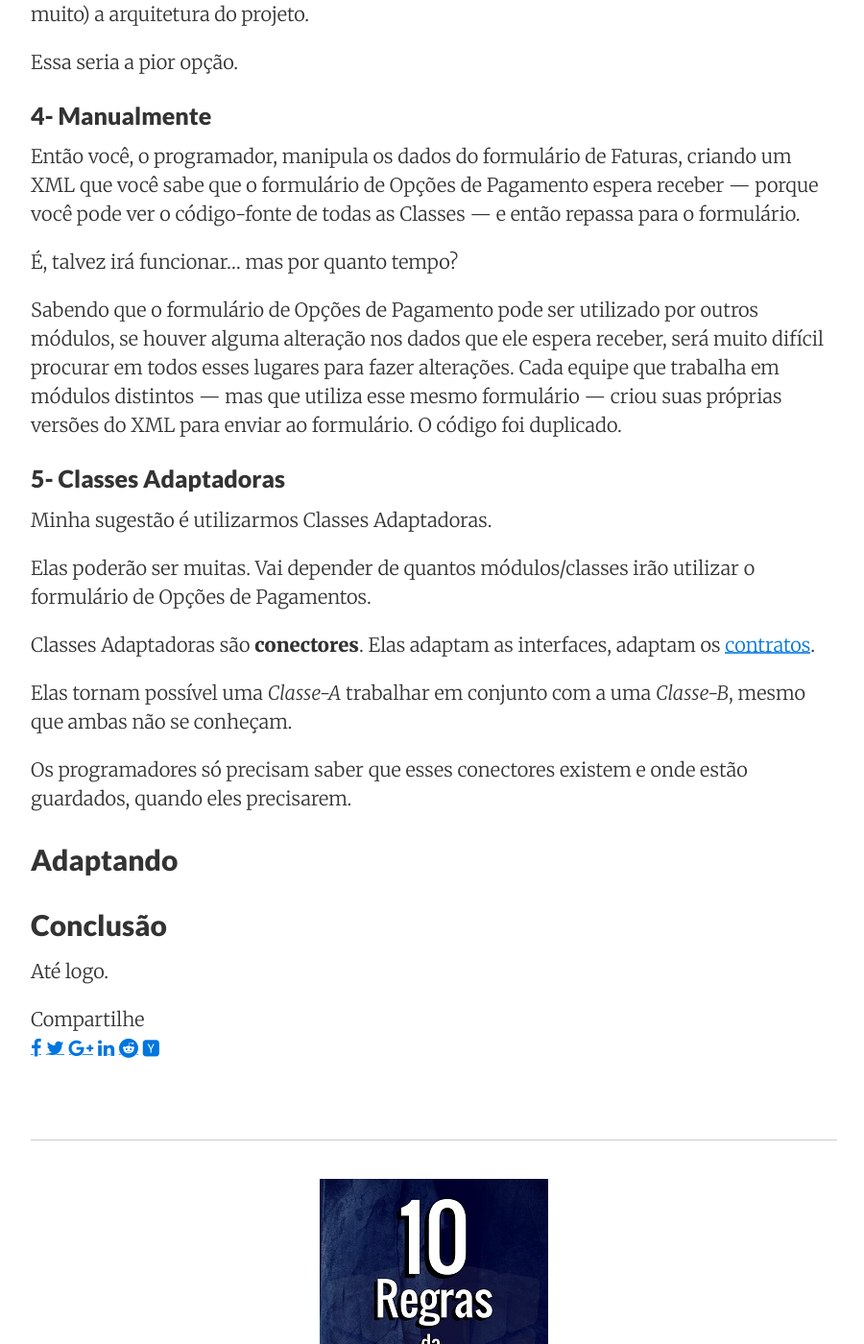
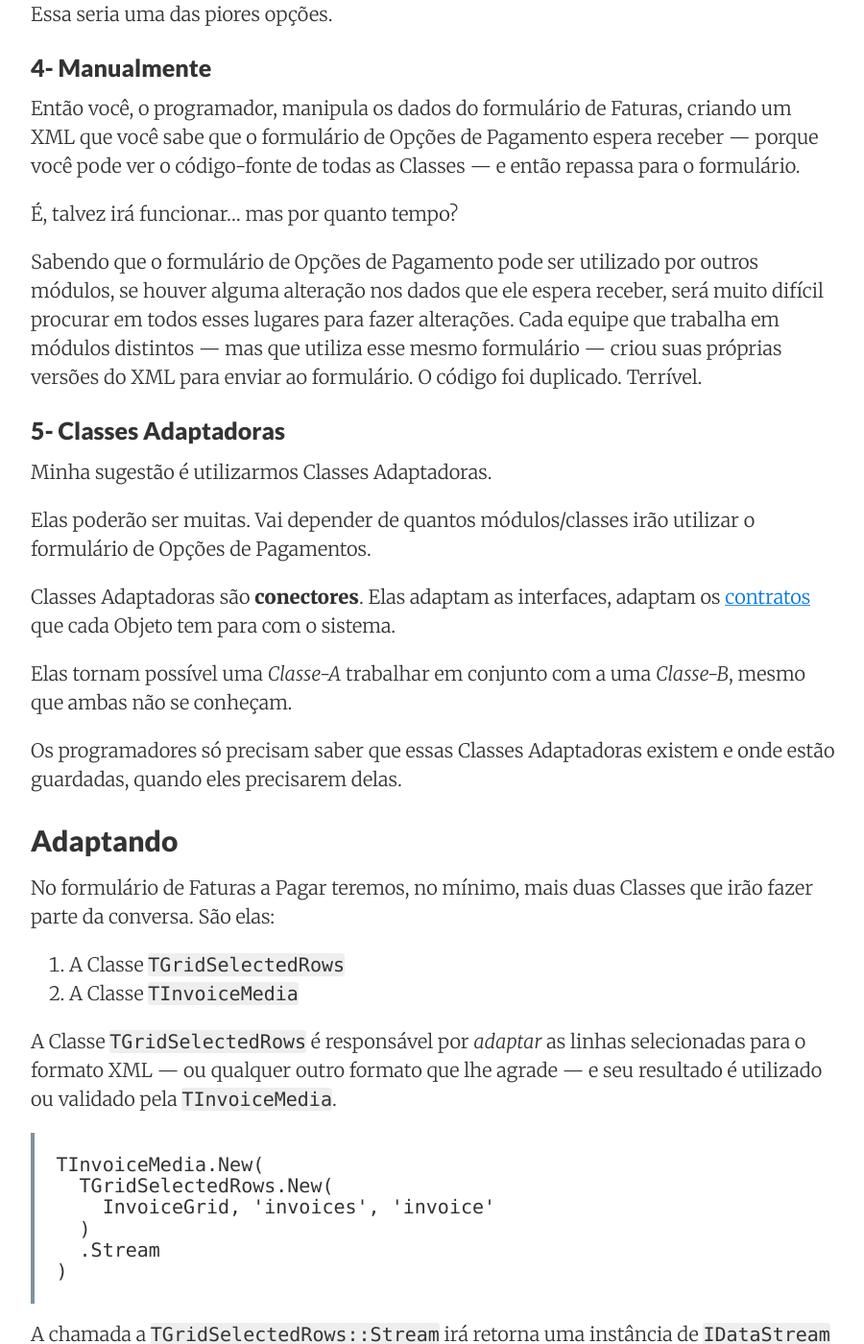
Before and after one commit to mdbs99/opp, a Jekyll site: the page built from _posts/2016-11-21-classes-adaptadoras.md, in a window 1280 px wide and 1400 px high, scrolled down 4018 px. Shown: the whole window at 96% size, without its empty margins (188-1088 px from the left). Built offline with Jekyll 4.4.1, drawn with Linux system fonts in a browser that asks for light colours; nearby versions of some CDN libraries; comment, search, counter and statistics services are not loaded; some of the changed text lies outside the part shown.

Commit message:
Draft updated

```diff
--- a/_posts/2016-11-21-classes-adaptadoras.md
+++ b/_posts/2016-11-21-classes-adaptadoras.md
@@ -3,7 +3,7 @@ layout: post
 title: "Classes Adaptadoras"
 date: 2016-11-20
 description:
-  Classes Adaptadoras são responsáveis...............................
+  Classes Adaptadoras são conectores. Elas adaptam as interfaces, adaptam os contratos.
 image: /images/photo-1428954376791-d9ae785dfb2d.jpg
 categories:
   - Objetos
@@ -78,7 +77,7 @@ Opções de Pagamento no seu
 
 Bem, isso depende.
 
-Antes precisamos definir nesse pequeno exemplo, o que é uma Fatura a Pagar,
+Antes precisamos definir, nesse pequeno exemplo, o que é uma Fatura a Pagar,
 assim como o que são Opções de Pagamento.
 
 Vamos nos concentrar nos dados:
@@ -143,7 +142,7 @@ Já sabemos que
 [herança]({% post_url 2016-05-23-heranca-pode-ser-o-mal-da-orientacao-a-objetos-parte-1 %})
 não foi feita para compartilhar código e que ela pode piorar (e muito) a arquitetura do projeto.
 
-Essa seria a pior opção.
+Essa seria uma das piores opções.
 
 ### 4- Manualmente {#manual}
 
@@ -158,7 +157,7 @@ Sabendo que o formulário de Opções de Pagamento pode ser utilizado por outros
 se houver alguma alteração nos dados que ele espera receber, será muito difícil
 procurar em todos esses lugares para fazer alterações. Cada equipe que trabalha em
 módulos distintos — mas que utiliza esse mesmo formulário — criou suas próprias versões
-do XML para enviar ao formulário. O código foi duplicado.
+do XML para enviar ao formulário. O código foi duplicado. Terrível.
 
 ### 5- Classes Adaptadoras {#classes-adaptadoras}
 
@@ -168,19 +167,114 @@ Elas poderão ser muitas. Vai depender de quantos módulos/classes irão utiliza
 o formulário de Opções de Pagamentos.
 
 Classes Adaptadoras são **conectores**. Elas adaptam as interfaces, adaptam os
-[contratos]({% post_url 2016-01-18-interfaces-em-todo-lugar %}#interfaces-sao-contratos).
+[contratos]({% post_url 2016-01-18-interfaces-em-todo-lugar %}#interfaces-sao-contratos)
+que cada Objeto tem para com o sistema.
 
 Elas tornam possível uma *Classe-A* trabalhar em conjunto com a uma *Classe-B*,
 mesmo que ambas não se conheçam.
 
-Os programadores só precisam saber que esses conectores existem e onde estão
-guardados, quando eles precisarem.
+Os programadores só precisam saber que essas Classes Adaptadoras existem e onde estão
+guardadas, quando eles precisarem delas.
 
 ## Adaptando {#adaptando}
 
+No formulário de Faturas a Pagar teremos, no mínimo, mais duas Classes que irão fazer
+parte da conversa. São elas:
 
+  1. A Classe `TGridSelectedRows`
+  2. A Classe `TInvoiceMedia`
+
+A Classe `TGridSelectedRows` é responsável por *adaptar* as linhas selecionadas para o
+formato XML — ou qualquer outro formato que lhe agrade — e seu resultado é utilizado ou
+validado pela `TInvoiceMedia`.
+
+    TInvoiceMedia.New(
+      TGridSelectedRows.New(
+        InvoiceGrid, 'invoices', 'invoice'
+      )
+      .Stream
+    )
+
+A chamada a `TGridSelectedRows::Stream` irá retorna uma instância de
+`IDataStream` (veja [aqui](http://objectpascalprogramming.com/posts/microservices-delphi-parte-1/#comment-2982613320)
+a implementação). Os outros argumentos são utilizados para criar o XML dessa forma:
+
+    <invoices>
+      <invoice>
+        <number...
+        <value...
+      </invoice>
+      <invoice>
+        <number...
+        <value...
+      </invoice>
+    </invoices>
+
+A implementação de `TGridSelectedRows` não é relevante para o entendimento do problema.
+
+Nesse exemplo `TInvoiceMedia` implementa `IDataStream`. Mas essa classe também terá a
+inteligência para validar o XML (stream) que foi lhe passado.
+
+Então temos o XML válido com todas as faturas encapsulado em `TInvoiceMedia`. Precisamos
+agora de uma Classe Adaptadora para transformar Faturas no formato que Opções de Pagamento
+entenda.
+
+E aqui vai uma **dica** importante: A Classes que adaptam um conceito devem estar "próximas"
+umas das outras para que seja fácil para o programador achá-las e utilizá-las.
+
+Vamos dar nomes as outras Classes:
+
+  * Formulário Opções de Pagamento: `TPaymentOptionsForm`
+  * Formulário espera receber no construtor: `IPaymentOptionsMedia`
+  * Classe Adaptadora de Faturas para Opções: `TPaymentOptionsForInvoices`
+
+O código do evento no botão para exibir as Opções de Pagamento, ou seja, a
+chamada do formulário, seria parecido com o código abaixo:
+
+    with
+      TPaymentOptionsForm.Create(
+        TPaymentOptionsForInvoices.New(
+          TInvoiceMedia.New(
+            TGridSelectedRows.New(
+              InvoiceGrid, 'invoices', 'invoice'
+            )
+            .Stream
+          )
+        )
+      )
+    do
+      try
+        ShowModal;
+      finally
+        Free;
+      end;
+
+A Classe `TPaymentOptionsForInvoices` irá receber o XML de Faturas a Pagar
+e irá *adaptar* num XML de Opções de Pagamento (somar todos os valores das
+faturas, verificar alguma insconcistência, etc).
+
+O formulário de Opções de Pagamento só *conhece* implementações de *IPaymentOptionsMedia*,
+que é a Interface implementada por `TPaymentOptionsForInvoices`.
+
+Para todos os outros casos de pagamentos, basta criar outra Classe Adaptadora especialista
+com o mesmo prefixo `TPaymentOptionsFor...` para facilitar o *code-completion* quando
+o programador estiver procurando um *conector*.
+
+Dessa forma, quando houver alguma alteração no XML que o formulário Opções de Pagamento
+recebe, basta alterar as Classes Adaptadoras. Você saberá exatamente onde procurar. E,
+tão importante quanto, é ter em mente que essas Classes poderão compartilhar código entre
+elas bastando criar mais Classes especialistas — talvez privada na unidade.
 
 ## Conclusão {#conclusao}
 
+Classes Adaptadoras e Interfaces é como plugamos as peças dentro de um software Orientado
+a Objetos.
+
+Em alguns casos pode ser bem difícil identificar essas Classes ou a melhor forma de
+implementá-las. Mas, não desista, pois vale muito a pena. Seu código irá ficar mais
+desacoplado, sem duplicação e muito mais reutilizável.
+
+Dessa forma um Objeto receptor saberá ler os dados de Objeto emissores mesmo sem
+conhecê-los intimamente.
 
 Até logo.
```
Also changed, not shown: other parts of _posts/2016-11-21-classes-adaptadoras.md (+8 -9 lines).
